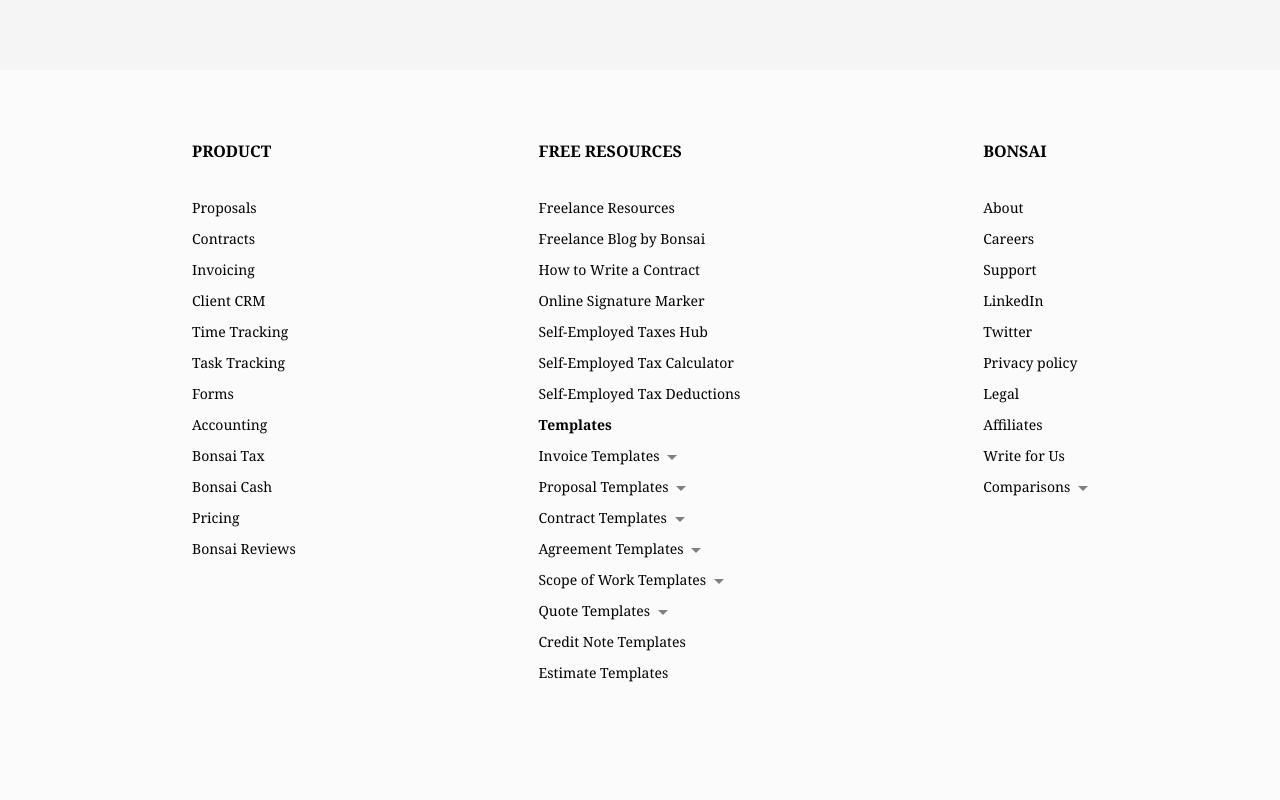
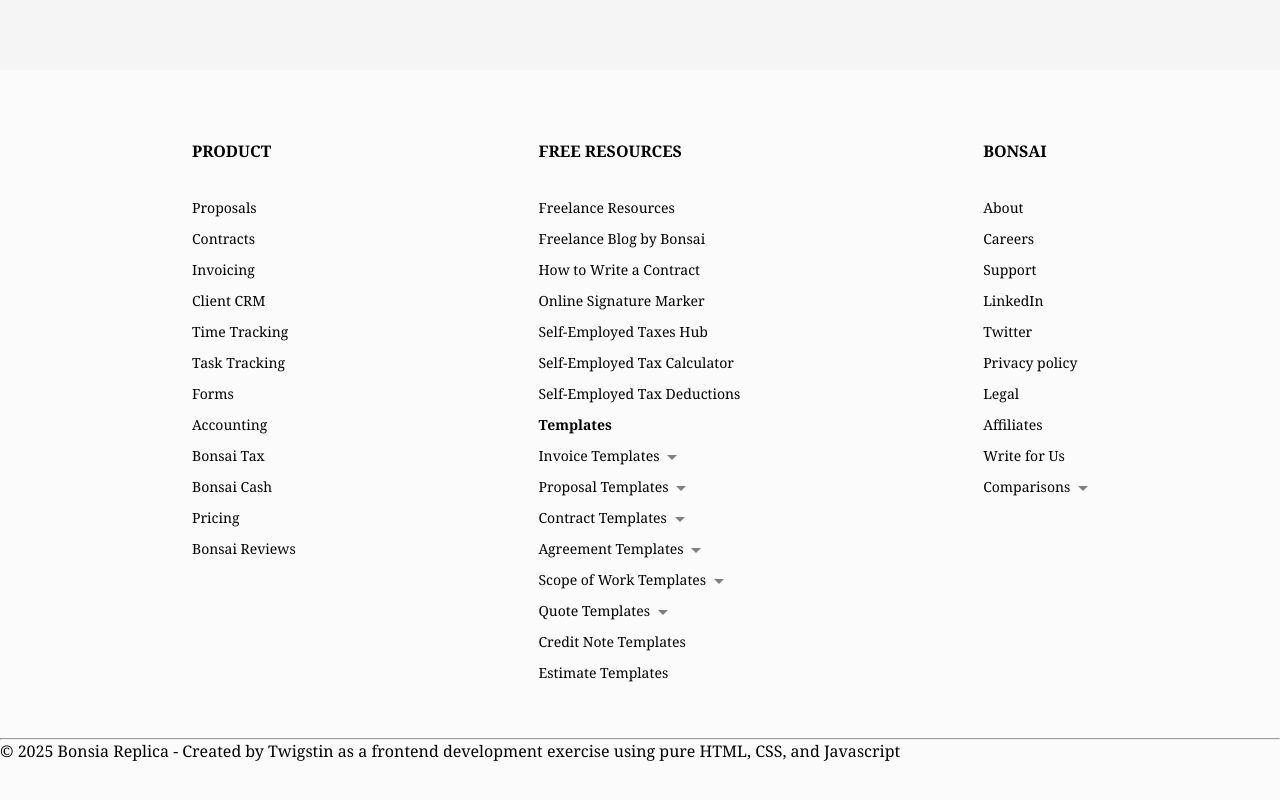
Before and after one commit to Twigstin/Bonsai-Blog-Website, a plain HTML site: page index.html in a window 1280 px wide. Shown: the part 1753-2553 px from the top of the page. Drawn offline with Linux system fonts and the light colour scheme.

Commit message:
Update index.html

```diff
--- a/index.html
+++ b/index.html
@@ -203,6 +203,8 @@
                 </ul>
             </div>
         </div>
+            <hr id="last-div">
+        <p id="last-text">© 2025 Bonsia Replica - Created by Twigstin as a frontend development exercise using pure HTML, CSS, and Javascript</p>
         </footer>
         <script src="bonsai.js"></script>
     </body>
```
